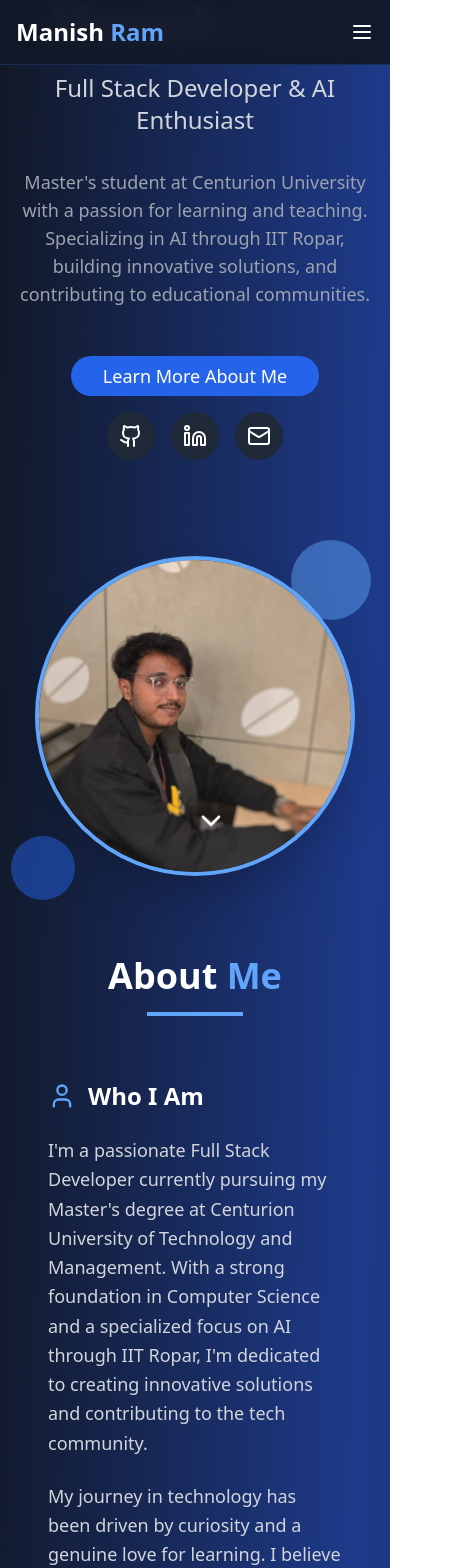
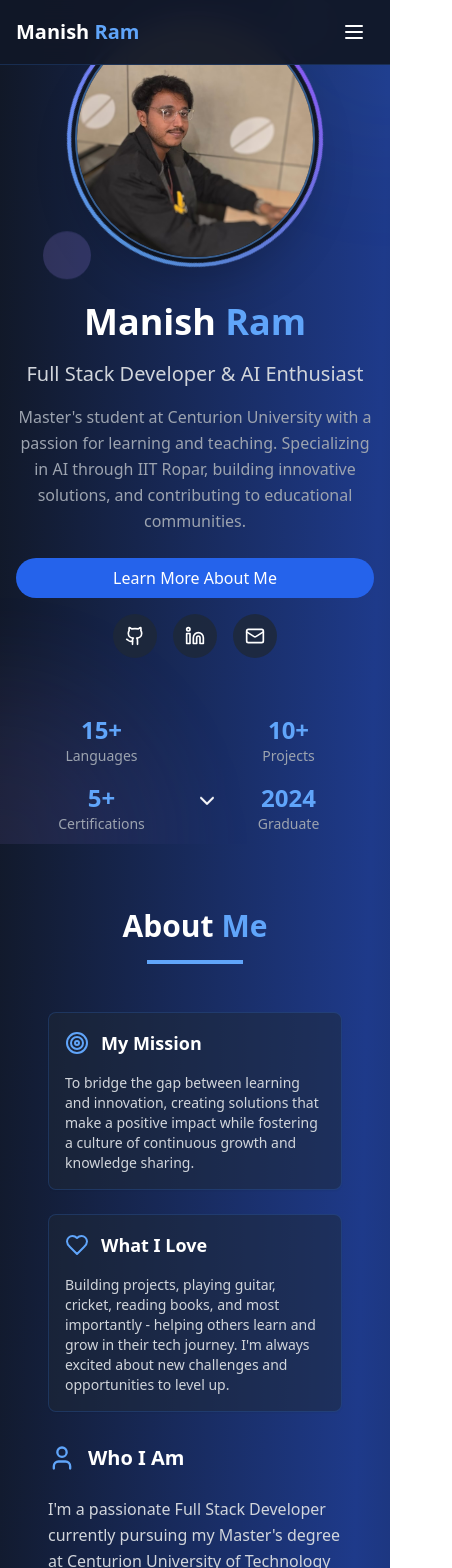
Before and after one commit to Manish9211Ram/My-Portfolio, a React (Vite) app: page / in a window 390 px wide. Shown: the top 1568 px of the page, 452 px wide, since content can reach past the window. Built offline with nearby package versions, Linux system fonts and the light colour scheme.

Commit message:
Make site responsive, add animations, and edit homepage
- Implement responsive design for mobile viewing.
- Add animations for improved user experience.
- Edit the homepage format for better presentation.

```diff
--- a/src/components/About.tsx
+++ b/src/components/About.tsx
@@ -4,42 +4,42 @@ import { User, Target, Heart } from "lucide-react";
 
 const About = () => {
   return (
-    <section id="about" className="py-20 px-4">
+    <section id="about" className="py-16 sm:py-20 px-4 sm:px-6 lg:px-8">
       <div className="container mx-auto max-w-6xl">
-        <div className="text-center mb-16">
-          <h2 className="text-4xl md:text-5xl font-bold text-white mb-4">
+        <div className="text-center mb-12 sm:mb-16">
+          <h2 className="text-3xl sm:text-4xl md:text-5xl font-bold text-white mb-4">
             About <span className="text-blue-400">Me</span>
           </h2>
           <div className="w-24 h-1 bg-blue-400 mx-auto"></div>
         </div>
 
-        <div className="grid md:grid-cols-2 gap-12 items-center">
-          <div className="space-y-6">
+        <div className="grid lg:grid-cols-2 gap-8 lg:gap-12 items-center">
+          <div className="space-y-6 order-2 lg:order-1">
             <div className="flex items-center space-x-3 mb-6">
               <User className="text-blue-400" size={28} />
-              <h3 className="text-2xl font-semibold text-white">Who I Am</h3>
+              <h3 className="text-xl sm:text-2xl font-semibold text-white">Who I Am</h3>
             </div>
-            <p className="text-gray-300 text-lg leading-relaxed">
+            <p className="text-gray-300 text-base sm:text-lg leading-relaxed">
               I'm a passionate Full Stack Developer currently pursuing my Master's degree at
               Centurion University of Technology and Management. With a strong foundation in
               Computer Science and a specialized focus on AI through IIT Ropar, I'm dedicated
               to creating innovative solutions and contributing to the tech community.
             </p>
-            <p className="text-gray-300 text-lg leading-relaxed">
+            <p className="text-gray-300 text-base sm:text-lg leading-relaxed">
               My journey in technology has been driven by curiosity and a genuine love for
               learning. I believe in the power of education and enjoy sharing knowledge with
               fellow students and the broader tech community.
             </p>
           </div>
 
-          <div className="space-y-6">
+          <div className="space-y-6 order-1 lg:order-2">
             <Card className="bg-gray-800/50 border-blue-500/20 hover:bg-gray-800/70 transition-all duration-300">
-              <CardContent className="p-6">
+              <CardContent className="p-4 sm:p-6">
                 <div className="flex items-center space-x-3 mb-4">
                   <Target className="text-blue-400" size={24} />
-                  <h4 className="text-xl font-semibold text-white">My Mission</h4>
+                  <h4 className="text-lg sm:text-xl font-semibold text-white">My Mission</h4>
                 </div>
-                <p className="text-gray-300">
+                <p className="text-gray-300 text-sm sm:text-base">
                   To bridge the gap between learning and innovation, creating solutions that
                   make a positive impact while fostering a culture of continuous growth and
                   knowledge sharing.
@@ -48,12 +48,12 @@ const About = () => {
             </Card>
 
             <Card className="bg-gray-800/50 border-blue-500/20 hover:bg-gray-800/70 transition-all duration-300">
-              <CardContent className="p-6">
+              <CardContent className="p-4 sm:p-6">
                 <div className="flex items-center space-x-3 mb-4">
                   <Heart className="text-blue-400" size={24} />
-                  <h4 className="text-xl font-semibold text-white">What I Love</h4>
+                  <h4 className="text-lg sm:text-xl font-semibold text-white">What I Love</h4>
                 </div>
-                <p className="text-gray-300">
+                <p className="text-gray-300 text-sm sm:text-base">
                   Building projects, playing guitar, cricket, reading books, and most importantly -
                   helping others learn and grow in their tech journey. I'm always excited about
                   new challenges and opportunities to level up.
@@ -63,22 +63,22 @@ const About = () => {
           </div>
         </div>
 
-        <div className="mt-16 grid grid-cols-2 md:grid-cols-4 gap-8 text-center">
+        <div className="mt-12 sm:mt-16 grid grid-cols-2 lg:grid-cols-4 gap-4 sm:gap-8 text-center">
           <div className="space-y-2">
-            <div className="text-3xl font-bold text-blue-400">15+</div>
-            <div className="text-gray-300">Programming Languages</div>
+            <div className="text-2xl sm:text-3xl font-bold text-blue-400">15+</div>
+            <div className="text-gray-300 text-sm sm:text-base">Programming Languages</div>
           </div>
           <div className="space-y-2">
-            <div className="text-3xl font-bold text-blue-400">10+</div>
-            <div className="text-gray-300">Major Projects</div>
+            <div className="text-2xl sm:text-3xl font-bold text-blue-400">10+</div>
+            <div className="text-gray-300 text-sm sm:text-base">Major Projects</div>
           </div>
           <div className="space-y-2">
-            <div className="text-3xl font-bold text-blue-400">5+</div>
-            <div className="text-gray-300">Certifications</div>
+            <div className="text-2xl sm:text-3xl font-bold text-blue-400">5+</div>
+            <div className="text-gray-300 text-sm sm:text-base">Certifications</div>
           </div>
           <div className="space-y-2">
-            <div className="text-3xl font-bold text-blue-400">2024</div>
-            <div className="text-gray-300">B.Sc. Graduate</div>
+            <div className="text-2xl sm:text-3xl font-bold text-blue-400">2024</div>
+            <div className="text-gray-300 text-sm sm:text-base">B.Sc. Graduate</div>
           </div>
         </div>
       </div>
--- a/src/components/Hero.tsx
+++ b/src/components/Hero.tsx
@@ -8,27 +8,67 @@ const Hero = () => {
   };
 
   return (
-    <section id="home" className="min-h-screen flex items-center justify-center relative">
-      <div className="container mx-auto px-4">
-        <div className="max-w-6xl mx-auto grid lg:grid-cols-2 gap-12 items-center">
-          {/* Text Content */}
-          <div className="text-center lg:text-left">
-            <h1 className="text-5xl md:text-7xl font-bold text-white mb-6 animate-fade-in">
-              Manish <span className="text-blue-400">Ram</span>
+    <section id="home" className="min-h-screen flex items-center justify-center relative overflow-hidden">
+      {/* Background animated elements */}
+      <div className="absolute inset-0 overflow-hidden">
+        <div className="absolute -top-40 -right-40 w-80 h-80 bg-blue-400/10 rounded-full blur-3xl animate-pulse"></div>
+        <div className="absolute -bottom-40 -left-40 w-80 h-80 bg-violet-400/10 rounded-full blur-3xl animate-pulse delay-1000"></div>
+      </div>
+
+      <div className="container mx-auto px-4 sm:px-6 lg:px-8 relative z-10">
+        <div className="max-w-7xl mx-auto">
+          {/* Mobile-first layout */}
+          <div className="flex flex-col lg:grid lg:grid-cols-2 gap-8 lg:gap-12 items-center text-center lg:text-left">
+
+            {/* Photo - shows first on mobile */}
+            <div className="order-1 lg:order-2 flex justify-center lg:justify-end">
+              <div className="relative group">
+                <div className="w-64 h-64 sm:w-80 sm:h-80 lg:w-96 lg:h-96 relative">
+                  {/* Animated background rings */}
+                  <div className="absolute inset-0 rounded-full bg-gradient-to-r from-blue-400 to-violet-500 p-1 animate-spin-slow">
+                    <div className="w-full h-full rounded-full bg-gray-900"></div>
+                  </div>
+
+                  {/* Main photo */}
+                  <div className="absolute inset-2 rounded-full overflow-hidden border-2 border-blue-400/50 shadow-2xl group-hover:scale-105 transition-transform duration-500">
+                    <img
+                      src="/lovable-uploads/0659b6ee-f815-48bc-81ba-ccadcc200657.png"
+                      alt="Manish Ram"
+                      className="w-full h-full object-cover"
+                    />
+                  </div>
+
+                  {/* Floating elements */}
+                  <div className="absolute -top-4 -right-4 w-16 h-16 bg-blue-400/20 rounded-full animate-bounce delay-300"></div>
+                  <div className="absolute -bottom-6 -left-6 w-12 h-12 bg-violet-400/20 rounded-full animate-bounce delay-700"></div>
+                </div>
+              </div>
+            </div>
+
+            {/* Text Content - shows second on mobile */}
+            <div className="order-2 lg:order-1 space-y-6 sm:space-y-8">
+              <div className="space-y-4">
+                <h1 className="text-4xl sm:text-5xl md:text-6xl lg:text-7xl font-bold text-white leading-tight">
+                  <span className="inline-block animate-fade-in">Manish</span>{" "}
+                  <span className="inline-block text-blue-400 animate-fade-in delay-300">Ram</span>
                 </h1>
-            <h2 className="text-2xl md:text-3xl text-gray-300 mb-8 animate-fade-in">
+
+                <h2 className="text-xl sm:text-2xl md:text-3xl text-gray-300 animate-fade-in delay-500">
                   Full Stack Developer & AI Enthusiast
                 </h2>
-            <p className="text-lg md:text-xl text-gray-400 mb-12 animate-fade-in">
+
+                <p className="text-base sm:text-lg md:text-xl text-gray-400 max-w-2xl mx-auto lg:mx-0 leading-relaxed animate-fade-in delay-700">
                   Master's student at Centurion University with a passion for learning and teaching.
                   Specializing in AI through IIT Ropar, building innovative solutions, and contributing
                   to educational communities.
                 </p>
+              </div>
 
-            <div className="flex flex-col sm:flex-row gap-4 justify-center lg:justify-start items-center mb-12 animate-fade-in">
+              {/* Action buttons */}
+              <div className="flex flex-col sm:flex-row gap-4 justify-center lg:justify-start items-center animate-fade-in delay-1000">
                 <Button
                   onClick={scrollToAbout}
-                className="bg-blue-600 hover:bg-blue-700 text-white px-8 py-3 rounded-full text-lg transition-all duration-300 hover:scale-105"
+                  className="w-full sm:w-auto bg-blue-600 hover:bg-blue-700 text-white px-6 sm:px-8 py-3 rounded-full text-base sm:text-lg transition-all duration-300 hover:scale-105 hover:shadow-lg hover:shadow-blue-500/25"
                 >
                   Learn More About Me
                 </Button>
@@ -38,50 +78,60 @@ const Hero = () => {
                     href="https://github.com/Manish9211Ram"
                     target="_blank"
                     rel="noopener noreferrer"
-                  className="p-3 bg-gray-800 hover:bg-blue-600 text-white rounded-full transition-all duration-300 hover:scale-110"
+                    className="p-3 bg-gray-800/80 backdrop-blur-sm hover:bg-blue-600 text-white rounded-full transition-all duration-300 hover:scale-110 hover:shadow-lg"
                   >
-                  <Github size={24} />
+                    <Github size={20} className="sm:w-6 sm:h-6" />
                   </a>
                   <a
                     href="https://www.linkedin.com/in/manishramofficial"
                     target="_blank"
                     rel="noopener noreferrer"
-                  className="p-3 bg-gray-800 hover:bg-blue-600 text-white rounded-full transition-all duration-300 hover:scale-110"
+                    className="p-3 bg-gray-800/80 backdrop-blur-sm hover:bg-blue-600 text-white rounded-full transition-all duration-300 hover:scale-110 hover:shadow-lg"
                   >
-                  <Linkedin size={24} />
+                    <Linkedin size={20} className="sm:w-6 sm:h-6" />
                   </a>
                   <a
                     href="mailto:manishramforcomputer@gmail.com"
-                  className="p-3 bg-gray-800 hover:bg-blue-600 text-white rounded-full transition-all duration-300 hover:scale-110"
+                    className="p-3 bg-gray-800/80 backdrop-blur-sm hover:bg-blue-600 text-white rounded-full transition-all duration-300 hover:scale-110 hover:shadow-lg"
                   >
-                  <Mail size={24} />
+                    <Mail size={20} className="sm:w-6 sm:h-6" />
                   </a>
                 </div>
               </div>
+
+              {/* Quick stats */}
+              <div className="grid grid-cols-2 sm:grid-cols-4 gap-4 pt-8 animate-fade-in delay-1200">
+                <div className="text-center lg:text-left">
+                  <div className="text-2xl sm:text-3xl font-bold text-blue-400">15+</div>
+                  <div className="text-sm text-gray-400">Languages</div>
                 </div>
-
-          {/* Photo */}
-          <div className="flex justify-center lg:justify-end animate-fade-in">
-            <div className="relative">
-              <div className="w-80 h-80 md:w-96 md:h-96 rounded-full overflow-hidden border-4 border-blue-400 shadow-2xl">
-                <img
-                  src="/lovable-uploads/0659b6ee-f815-48bc-81ba-ccadcc200657.png"
-                  alt="Manish Ram"
-                  className="w-full h-full object-cover"
-                />
+                <div className="text-center lg:text-left">
+                  <div className="text-2xl sm:text-3xl font-bold text-blue-400">10+</div>
+                  <div className="text-sm text-gray-400">Projects</div>
                 </div>
-              <div className="absolute -top-4 -right-4 w-20 h-20 bg-blue-400 rounded-full opacity-20 animate-pulse"></div>
-              <div className="absolute -bottom-6 -left-6 w-16 h-16 bg-blue-600 rounded-full opacity-30 animate-pulse"></div>
+                <div className="text-center lg:text-left">
+                  <div className="text-2xl sm:text-3xl font-bold text-blue-400">5+</div>
+                  <div className="text-sm text-gray-400">Certifications</div>
+                </div>
+                <div className="text-center lg:text-left">
+                  <div className="text-2xl sm:text-3xl font-bold text-blue-400">2024</div>
+                  <div className="text-sm text-gray-400">Graduate</div>
+                </div>
+              </div>
             </div>
           </div>
         </div>
       </div>
 
+      {/* Scroll indicator */}
       <button
         onClick={scrollToAbout}
-        className="absolute bottom-8 left-1/2 transform -translate-x-1/2 text-white animate-bounce"
+        className="absolute bottom-6 sm:bottom-8 left-1/2 transform -translate-x-1/2 text-white animate-bounce"
       >
-        <ChevronDown size={32} />
+        <div className="flex flex-col items-center space-y-2">
+          <span className="text-xs text-gray-400 hidden sm:block">Scroll Down</span>
+          <ChevronDown size={24} className="sm:w-8 sm:h-8" />
+        </div>
       </button>
     </section>
   );
--- a/src/components/Navigation.tsx
+++ b/src/components/Navigation.tsx
@@ -22,22 +22,22 @@ const Navigation = () => {
 
   return (
     <nav className="fixed top-0 w-full bg-gray-900/95 backdrop-blur-md z-50 border-b border-blue-500/20">
-      <div className="container mx-auto px-4">
-        <div className="flex justify-between items-center py-4">
-          <div className="text-2xl font-bold text-white">
+      <div className="container mx-auto px-4 sm:px-6 lg:px-8">
+        <div className="flex justify-between items-center py-3 sm:py-4">
+          <div className="text-xl sm:text-2xl font-bold text-white">
             Manish <span className="text-blue-400">Ram</span>
           </div>
 
           {/* Desktop Navigation */}
-          <div className="hidden md:flex space-x-8">
+          <div className="hidden md:flex space-x-4 lg:space-x-8">
             {navItems.map((item) => (
               <button
                 key={item.href}
                 onClick={() => scrollToSection(item.href)}
-                className="text-gray-300 hover:text-blue-400 transition-colors duration-200 flex items-center space-x-2"
+                className="text-gray-300 hover:text-blue-400 transition-colors duration-200 flex items-center space-x-2 px-3 py-2 rounded-lg hover:bg-gray-800/50"
               >
-                <item.icon size={18} />
-                <span>{item.label}</span>
+                <item.icon size={16} className="lg:w-5 lg:h-5" />
+                <span className="text-sm lg:text-base">{item.label}</span>
               </button>
             ))}
           </div>
@@ -45,27 +45,29 @@ const Navigation = () => {
           {/* Mobile Menu Button */}
           <button
             onClick={() => setIsOpen(!isOpen)}
-            className="md:hidden text-white"
+            className="md:hidden text-white p-2 rounded-lg hover:bg-gray-800/50 transition-colors"
           >
             {isOpen ? <X size={24} /> : <Menu size={24} />}
           </button>
         </div>
 
         {/* Mobile Navigation */}
-        {isOpen && (
-          <div className="md:hidden py-4 space-y-4">
+        <div className={`md:hidden transition-all duration-300 ease-in-out ${
+          isOpen ? 'max-h-96 opacity-100' : 'max-h-0 opacity-0'
+        } overflow-hidden`}>
+          <div className="py-4 space-y-2">
             {navItems.map((item) => (
               <button
                 key={item.href}
                 onClick={() => scrollToSection(item.href)}
-                className="block w-full text-left text-gray-300 hover:text-blue-400 transition-colors duration-200 flex items-center space-x-2 py-2"
+                className="block w-full text-left text-gray-300 hover:text-blue-400 transition-colors duration-200 flex items-center space-x-3 py-3 px-4 rounded-lg hover:bg-gray-800/50"
               >
-                <item.icon size={18} />
+                <item.icon size={20} />
                 <span>{item.label}</span>
               </button>
             ))}
           </div>
-        )}
+        </div>
       </div>
     </nav>
   );
--- a/src/pages/Index.tsx
+++ b/src/pages/Index.tsx
@@ -10,8 +10,9 @@ import Navigation from "@/components/Navigation";
 
 const Index = () => {
   return (
-    <div className="min-h-screen bg-gradient-to-br from-gray-900 via-blue-900 to-gray-900">
+    <div className="min-h-screen bg-gradient-to-br from-gray-900 via-blue-900 to-gray-900 overflow-x-hidden">
       <Navigation />
+      <main>
         <Hero />
         <About />
         <Education />
@@ -19,6 +20,7 @@ const Index = () => {
         <Projects />
         <Experience />
         <Contact />
+      </main>
     </div>
   );
 };
```
Also changed, not shown: tailwind.config.ts (+22 -1 lines). Lines whose indentation alone changed are shown as unchanged.
